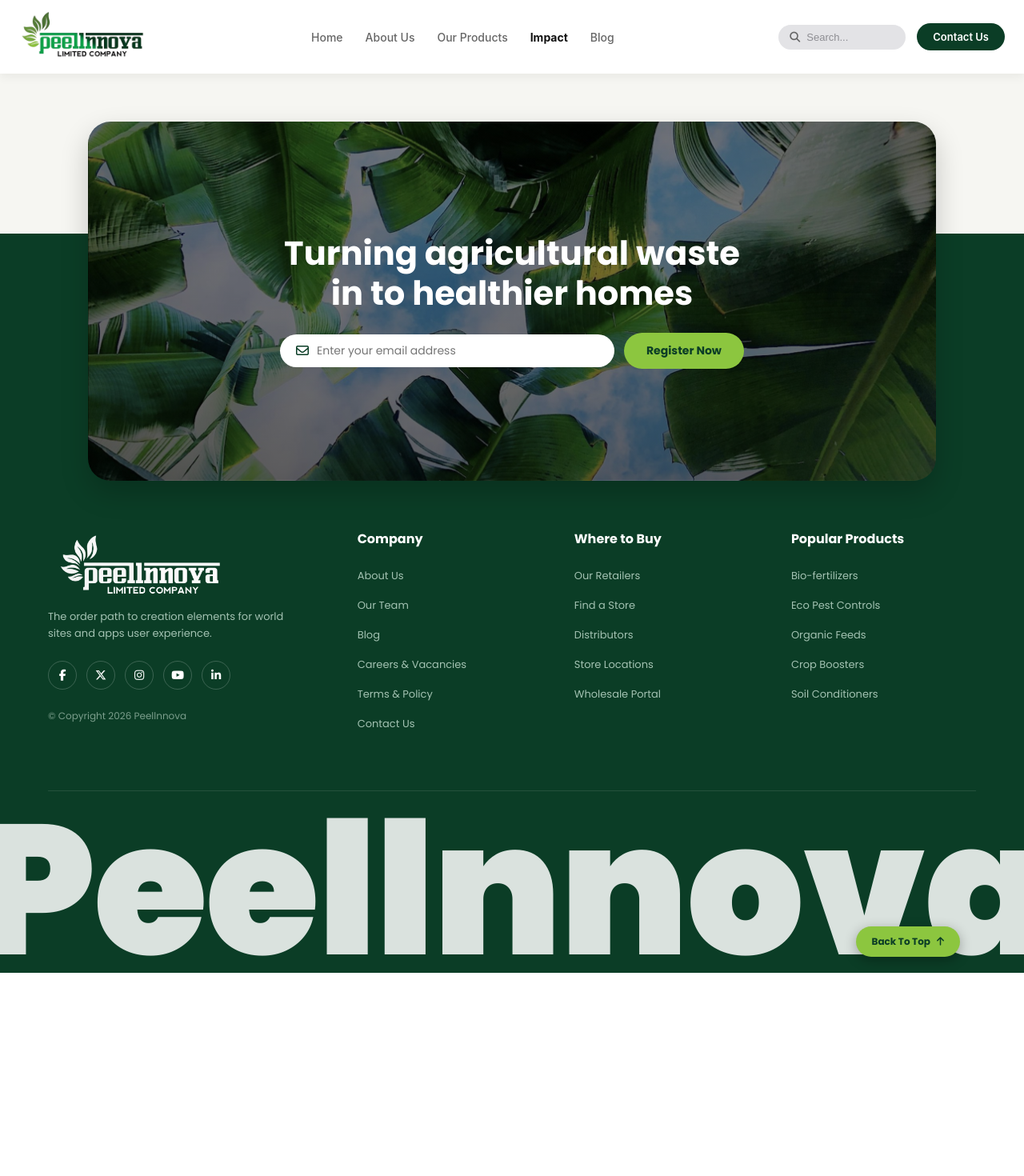
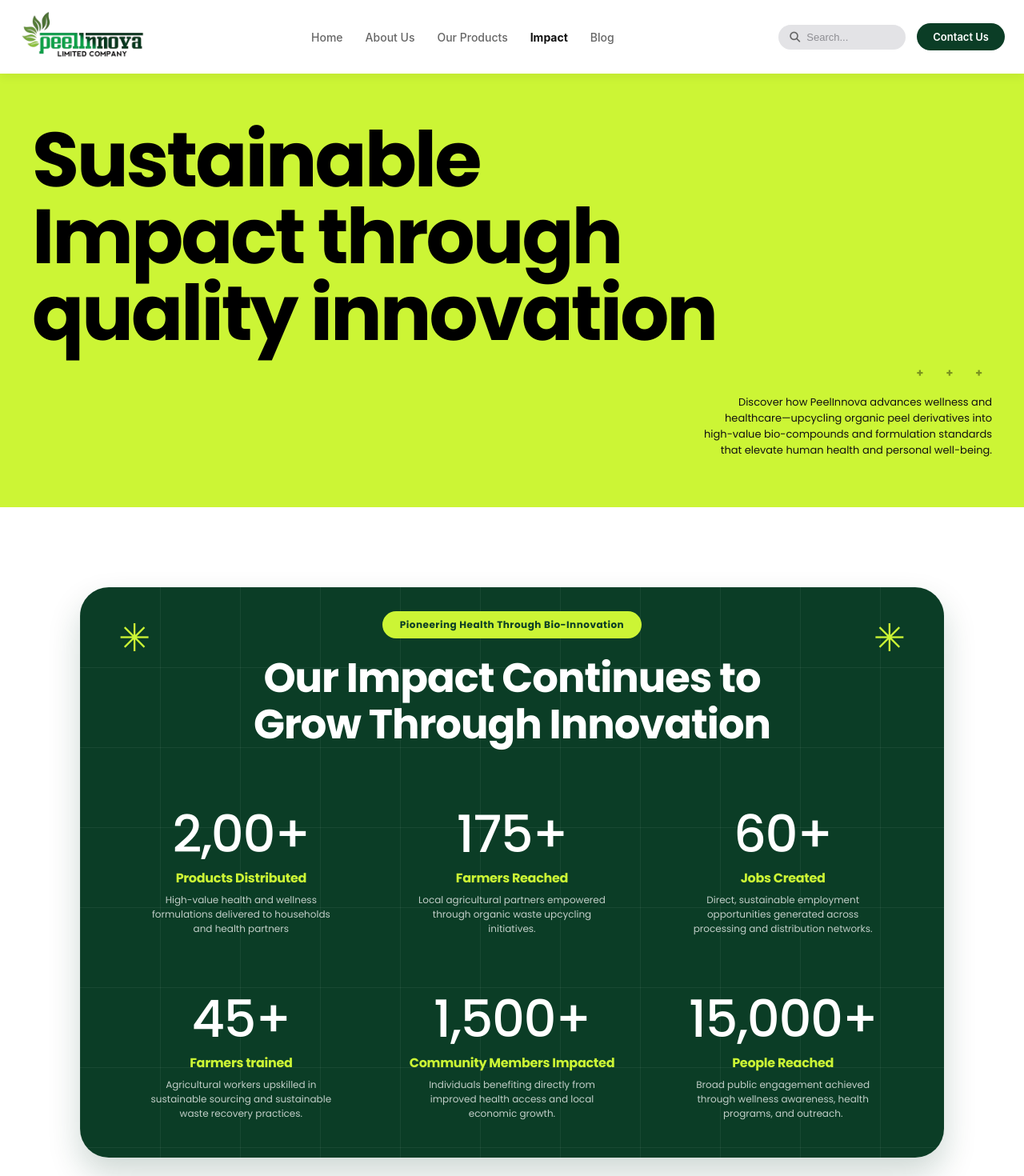
Before and after one commit to jxtsammy/Peellnnova-Official, a React (Vite) app: page /impact in a window 1280 px wide. Shown: the top 1470 px of the page at 80% size. Before the commit the page ends 1216 px from the top, so only its background shows below. Built offline with nearby package versions, Linux system fonts and the light colour scheme.

Commit message:
Impact Section Update

```diff
--- a/index.html
+++ b/index.html
@@ -2,7 +2,7 @@
 <html lang="en">
   <head>
     <meta charset="UTF-8" />
-    <link rel="icon" type="image/svg+xml" href="/src/assets/PeellnnovaLogoWhite.png" />
+    <link rel="icon" type="image/svg+xml" href="/src/assets/headerIcon.png" />
     <meta name="viewport" content="width=device-width, initial-scale=1.0" />
     <link rel="stylesheet" href="https://cdnjs.cloudflare.com/ajax/libs/font-awesome/6.5.1/css/all.min.css">
     <link rel="preconnect" href="https://fonts.googleapis.com">
--- a/src/App.jsx
+++ b/src/App.jsx
@@ -18,6 +18,10 @@
 import ValueProposition from './components/AboutUs/ValueProposition/ValueProposition'
 import OurTeam from './components/AboutUs/OurTeam/OurTeam'
 import ProcessAndStandards from './components/AboutUs/ProcessAndStandards/ProcessAndStandards'
+
+//Impact Page
+import ImpactHeader from './components/Impact/ImpactHeader/ImpactHeader'
+import ImpactMetrics from './components/Impact/ImpactMetrics/ImpactMetrics'
 
 function App() {
   return (
@@ -54,6 +58,17 @@
             </main>
           }
         />
+
+        {/*The Impact Page*/}
+        <Route
+          path="/impact"
+          element={
+            <main>
+              <ImpactHeader />
+              <ImpactMetrics />
+            </main>
+          }
+        />
       </Routes>
 
     <Footer />
--- /dev/null
+++ b/src/components/Impact/ImpactHeader/ImpactHeader.css
@@ -0,0 +1,116 @@
+@import url('https://fonts.googleapis.com/css2?family=Poppins:ital,wght@0,400;0,500;0,600;0,700;0,800;0,900&display=swap');
+
+.impact-header-section {
+  width: 100%;
+  background-color: #ccf535;
+  padding: 60px 40px;
+  font-family: 'Poppins', sans-serif;
+  color: #000000;
+  box-sizing: border-box;
+}
+
+.impact-header-container {
+  max-width: 1300px;
+  margin: 0 auto;
+  display: flex;
+  flex-direction: column;
+  gap: 16px;
+}
+
+/* Top Row: Title & Image Banner aligned on the same row */
+.impact-header-top-row {
+  display: block;
+  justify-content: space-between;
+  align-items: center;
+  width: 100%;
+  gap: 30px;
+}
+
+.impact-header-title-group {
+  flex: 1;
+}
+
+.impact-header-main-title {
+  display: flex;
+  flex-direction: column;
+  font-family: 'Poppins', sans-serif;
+  font-size: clamp(3.2rem, 7.5vw, 7rem);
+  font-weight: 700;
+  line-height: 1;
+  letter-spacing: -3px;
+  margin: 0;
+}
+
+.impact-header-title-top,
+.impact-header-title-bottom {
+  display: block;
+}
+
+/* Bottom Row: Crosses & Description Right-Aligned Below Banner */
+.impact-header-bottom-row {
+  display: flex;
+  flex-direction: column;
+  align-items: flex-end;
+  width: 100%;
+}
+
+.impact-header-decor-crosses {
+  display: flex;
+  justify-content: flex-end;
+  gap: 28px;
+  font-size: 14px;
+  font-weight: 700;
+  color: rgba(0, 0, 0, 0.4);
+  margin-bottom: 16px;
+  padding-right: 12px;
+  width: 380px;
+}
+
+.impact-header-description {
+  font-family: 'Poppins', sans-serif;
+  font-size: 13px;
+  font-weight: 400;
+  color: #111111;
+  line-height: 1.55;
+  text-align: right;
+  margin: 0;
+  max-width: 360px;
+}
+
+/* Responsive Handling */
+@media (max-width: 1024px) {
+  .impact-header-top-row {
+    flex-direction: column;
+    align-items: flex-start;
+    gap: 24px;
+  }
+
+  .impact-header-pill-banner {
+    width: 100%;
+    max-width: 380px;
+  }
+
+  .impact-header-bottom-row {
+    align-items: flex-start;
+  }
+
+  .impact-header-decor-crosses {
+    width: 100%;
+    justify-content: flex-start;
+    padding-left: 12px;
+  }
+
+  .impact-header-description {
+    text-align: left;
+  }
+}
+
+@media (max-width: 768px) {
+  .impact-header-section {
+    padding: 40px 20px;
+  }
+
+  .impact-header-pill-banner {
+    height: 75px;
+  }
+}
--- /dev/null
+++ b/src/components/Impact/ImpactHeader/ImpactHeader.jsx
@@ -0,0 +1,36 @@
+import './ImpactHeader.css';
+
+const ImpactHeader = () => {
+  return (
+    <section className="impact-header-section">
+      <div className="impact-header-container">
+
+        {/* Top Row: Header Title & Image Banner side-by-side */}
+        <div className="impact-header-top-row">
+          <div className="impact-header-title-group">
+            <h1 className="impact-header-main-title">
+              <span className="impact-header-title-top">Sustainable</span>
+              <span className="impact-header-title-bottom">Impact through  <br/>quality innovation </span>
+            </h1>
+          </div>
+        </div>
+
+        {/* Bottom Row: Plus Decor & Description */}
+        <div className="impact-header-bottom-row">
+          <div className="impact-header-decor-crosses">
+            <span>+</span>
+            <span>+</span>
+            <span>+</span>
+          </div>
+
+          <p className="impact-header-description">
+            Discover how PeelInnova advances wellness and healthcare—upcycling organic peel derivatives into high-value bio-compounds and formulation standards that elevate human health and personal well-being.
+          </p>
+        </div>
+
+      </div>
+    </section>
+  );
+};
+
+export default ImpactHeader;
--- /dev/null
+++ b/src/components/Impact/ImpactMetrics/ImpactMetrics.css
@@ -0,0 +1,159 @@
+@import url('https://fonts.googleapis.com/css2?family=Poppins:wght@400;500;600;700;800;900&display=swap');
+
+.impact-numbers-section {
+  width: 100%;
+  padding: 100px 100px;
+  background-color: #ffffff;
+  font-family: 'Poppins', sans-serif;
+  box-sizing: border-box;
+}
+
+.impact-numbers-container {
+  max-width: 1300px;
+  margin: 0 auto;
+  background-color: #0b3d26; /* Dark Green Color */
+  border-radius: 36px;
+  padding: 30px 48px;
+  position: relative;
+  overflow: hidden;
+  color: #ffffff;
+  box-shadow: 0 20px 40px rgba(11, 61, 38, 0.2);
+}
+
+/* Subtle Overlay Grid Lines */
+.impact-numbers-grid-bg {
+  position: absolute;
+  top: 0;
+  left: 0;
+  width: 100%;
+  height: 100%;
+  background-image:
+    linear-gradient(to right, rgba(255, 255, 255, 0.06) 1px, transparent 1px),
+    linear-gradient(to bottom, rgba(255, 255, 255, 0.06) 1px, transparent 1px);
+  background-size: 100px 100px;
+  pointer-events: none;
+}
+
+/* Decorative Lime Stars */
+.impact-numbers-star {
+  position: absolute;
+  color: #ccf535;
+  font-size: 48px;
+  line-height: 1;
+  pointer-events: none;
+  user-select: none;
+}
+
+.star-left {
+  top: 40px;
+  left: 48px;
+}
+
+.star-right {
+  top: 40px;
+  right: 48px;
+}
+
+/* Header Content */
+.impact-numbers-header {
+  position: relative;
+  z-index: 2;
+  text-align: center;
+  max-width: 750px;
+  margin: 0 auto 60px auto;
+  display: flex;
+  flex-direction: column;
+  align-items: center;
+}
+
+.impact-numbers-pill {
+  display: inline-block;
+  background-color: #ccf535;
+  color: #0b3d26;
+  font-size: 12px;
+  font-weight: 700;
+  padding: 8px 22px;
+  border-radius: 100px;
+  letter-spacing: 0.5px;
+  margin-bottom: 20px;
+}
+
+.impact-numbers-title {
+  font-size: clamp(2rem, 4vw, 3.2rem);
+  font-weight: 700;
+  color: #ffffff;
+  line-height: 1.15;
+  letter-spacing: -1px;
+  margin: 0;
+}
+
+/* 6 Metrics Grid */
+.impact-numbers-grid {
+  position: relative;
+  z-index: 2;
+  display: grid;
+  grid-template-columns: repeat(3, 1fr);
+  gap: 40px 32px;
+  text-align: center;
+}
+
+.impact-metric-card {
+  display: flex;
+  flex-direction: column;
+  align-items: center;
+  padding: 16px;
+}
+
+.impact-metric-number {
+  font-size: clamp(2.8rem, 5vw, 4.2rem);
+  font-weight: 500;
+  color: #ffffff;
+  line-height: 1;
+  letter-spacing: -1.5px;
+  margin: 0 0 10px 0;
+}
+
+.impact-metric-label {
+  font-size: 16px;
+  font-weight: 700;
+  color: #ccf535;
+  margin: 0 0 6px 0;
+  letter-spacing: -0.3px;
+}
+
+.impact-metric-desc {
+  font-size: 12px;
+  font-weight: 400;
+  color: rgba(255, 255, 255, 0.75);
+  line-height: 1.5;
+  margin: 0;
+  max-width: 240px;
+}
+
+/* Responsive View */
+@media (max-width: 1024px) {
+  .impact-numbers-grid {
+    grid-template-columns: repeat(2, 1fr);
+    gap: 36px 24px;
+  }
+}
+
+@media (max-width: 640px) {
+  .impact-numbers-container {
+    padding: 50px 20px;
+    border-radius: 24px;
+  }
+
+  .star-left, .star-right {
+    font-size: 32px;
+    top: 24px;
+  }
+
+  .star-left { left: 20px; }
+  .star-right { right: 20px; }
+
+  .impact-numbers-grid {
+    grid-template-columns: 1fr;
+    gap: 32px;
+  }
+}
--- /dev/null
+++ b/src/components/Impact/ImpactMetrics/ImpactMetrics.jsx
@@ -0,0 +1,70 @@
+import './ImpactMetrics.css';
+
+const impactMetrics = [
+  {
+    number: '2,00+',
+    label: 'Products Distributed',
+    description: 'High-value health and wellness formulations delivered to households and health partners'
+  },
+  {
+    number: '175+',
+    label: 'Farmers Reached',
+    description: 'Local agricultural partners empowered through organic waste upcycling initiatives.'
+  },
+  {
+    number: '60+',
+    label: 'Jobs Created',
+    description: 'Direct, sustainable employment opportunities generated across processing and distribution networks.'
+  },
+  {
+    number: '45+',
+    label: 'Farmers trained',
+    description: 'Agricultural workers upskilled in sustainable sourcing and sustainable waste recovery practices.'
+  },
+  {
+    number: '1,500+',
+    label: 'Community Members Impacted',
+    description: 'Individuals benefiting directly from improved health access and local economic growth.'
+  },
+  {
+    number: '15,000+',
+    label: 'People Reached',
+    description: 'Broad public engagement achieved through wellness awareness, health programs, and outreach.'
+  }
+];
+
+const ImpactNumbers = () => {
+  return (
+    <section className="impact-numbers-section">
+      <div className="impact-numbers-container">
+
+        {/* Background Grid Pattern */}
+        <div className="impact-numbers-grid-bg"></div>
+
+        {/* Decorative Asterisk Star Icons */}
+        <div className="impact-numbers-star star-left">✳</div>
+        <div className="impact-numbers-star star-right">✳</div>
+
+        {/* Header Content */}
+        <div className="impact-numbers-header">
+          <span className="impact-numbers-pill">Pioneering Health Through Bio-Innovation</span>
+          <h2 className="impact-numbers-title">Our Impact Continues to Grow Through Innovation</h2>
+        </div>
+
+        {/* 6 Metrics Grid (2 rows x 3 columns) */}
+        <div className="impact-numbers-grid">
+          {impactMetrics.map((metric, index) => (
+            <div key={index} className="impact-metric-card">
+              <h3 className="impact-metric-number">{metric.number}</h3>
+              <p className="impact-metric-label">{metric.label}</p>
+              <p className="impact-metric-desc">{metric.description}</p>
+            </div>
+          ))}
+        </div>
+
+      </div>
+    </section>
+  );
+};
+
+export default ImpactNumbers;
```
Also changed, not shown: src/assets/headerIcon.png (added).
